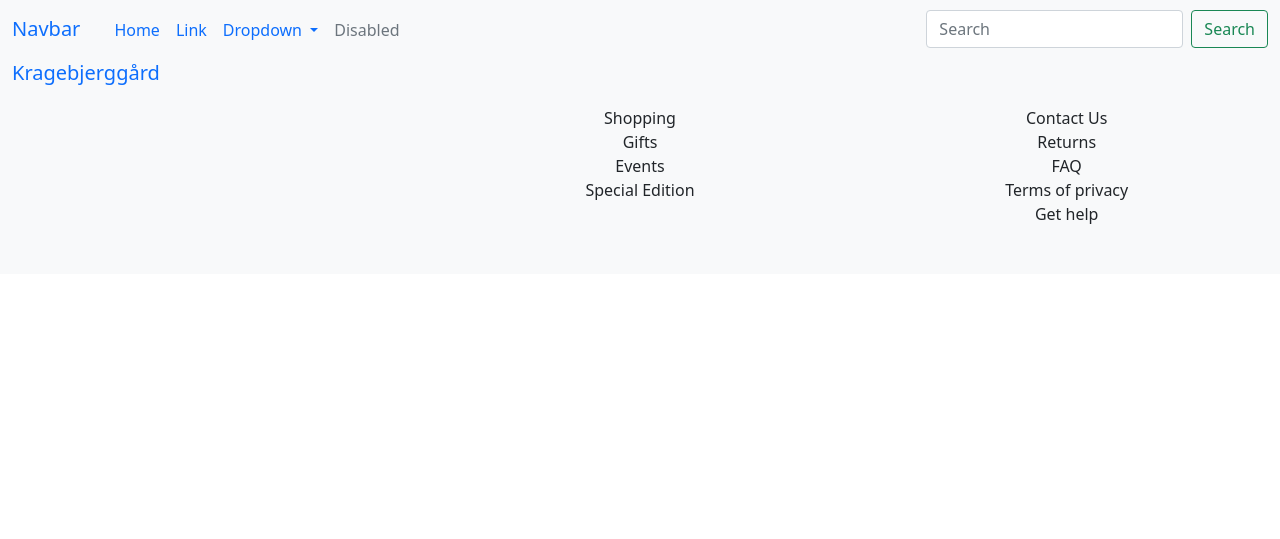
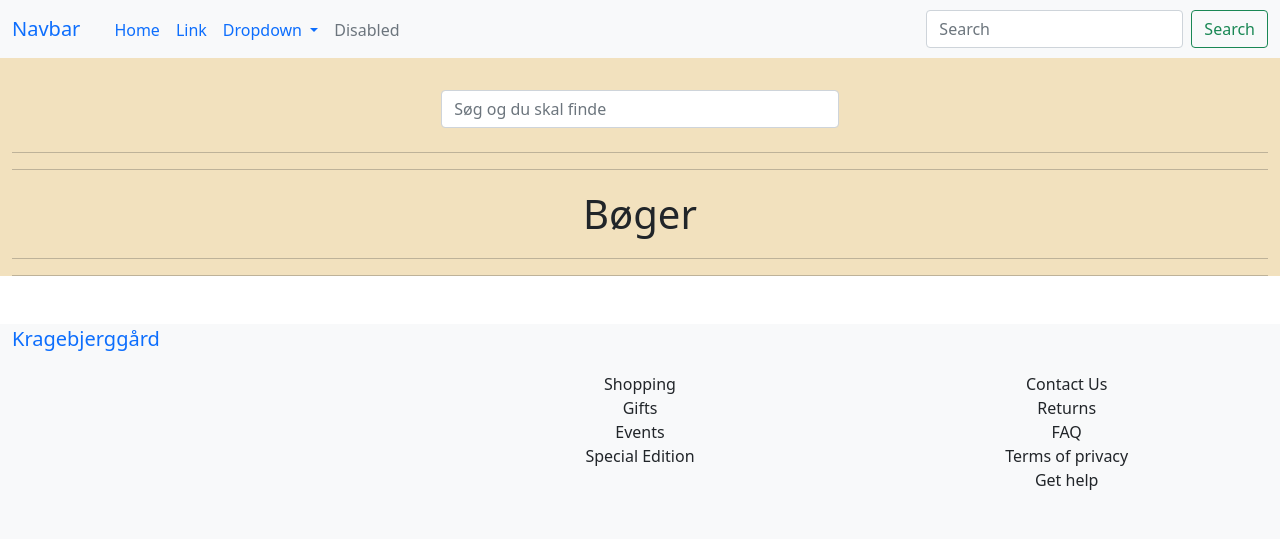
Before and after one commit to Viwite/Kragebjerggaard, a PHP site: page / in a window 1280 px wide. Shown: the top 539 px of the page. Run offline with PHP 8.4, Linux system fonts and the light colour scheme; data that the repository does not hold is empty; style sheets or scripts are compiled from the project's sources; some libraries are stand-ins or nearby versions.

Commit message:
rettet så det kommer op på siden, af en grund kommer produkterne ikke op

```diff
--- a/index.php
+++ b/index.php
@@ -19,7 +19,31 @@
 
 <?php include "includes/navigation.php"; ?>
 
+<div class="container-fluid" style="background: #f2e1be;">
 
+    <br>
+
+    <div class="boger">
+        <div class="filter p-2">
+            <div class="row">
+                <div class="col-md-4 offset-md-4">
+                    <input type="search" class="form-control nameSearch" placeholder="Søg og du skal finde">
+                </div>
+            </div>
+        </div>
+
+        <hr><hr>
+
+        <h1 class="class-text p-1" style="text-align: center">Bøger</h1>
+
+        <hr><hr>
+
+        <div class="items mt-5">
+            <!--Produkterne-->
+        </div>
+    </div>
+
+</div>
 
 
 <?php include "includes/footer.php"; ?>
@@ -29,10 +53,11 @@ require "settings/init.php";
 
 $produkter = $db->sql("SELECT * FROM produkter");
 
-foreach ($produkter as $produkt){
-    echo $produkt->produktName . "<br>";
-}
+
 ?>
+<?php
+?>
+
 
 <script src="node_modules/bootstrap/dist/js/bootstrap.bundle.min.js"></script>
 <script type="module">
--- a/produkter.js
+++ b/produkter.js
@@ -42,11 +42,9 @@ export default class Produkter {
                                 <div class="card-body">
                                     <h5 class="card-title">${item.prodNavn}</h5>
                                     <p class="class-text">${item.prodBeskrivelse}</p>
-                                    <p class="forfatter">${item.prodForfatter}</p>
-                                    <p class="hashtags">${item.prodTag}</p>
-                                    <p class="class-text">${item.prodForlag}</p>
+                                    <p class="forfatter">${item.prodSort}</p>
                                     <p class="class-text">${item.prodPris}</p>
-                                    <p class="class-text"><small class="text-muted">${item.prodType}</small></p>
+                                    <p class="class-text"><small class="text-muted">${item.prodKategori}</small></p>
                                     <a href="product.php?prodId=${item.prodId}" class="btn btn-secondary text-white w-100">Se bøger</a>
                                 </div>
                             </div>
```
